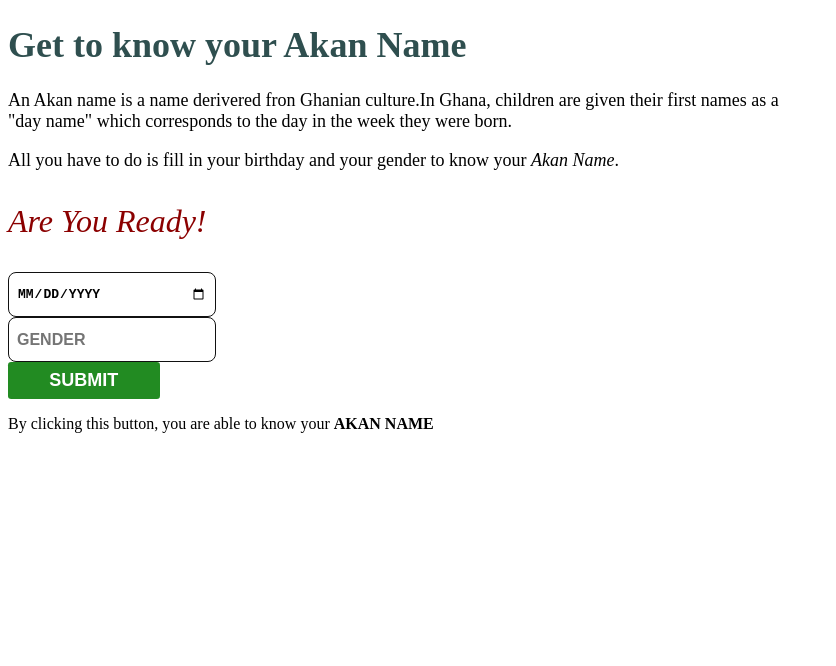
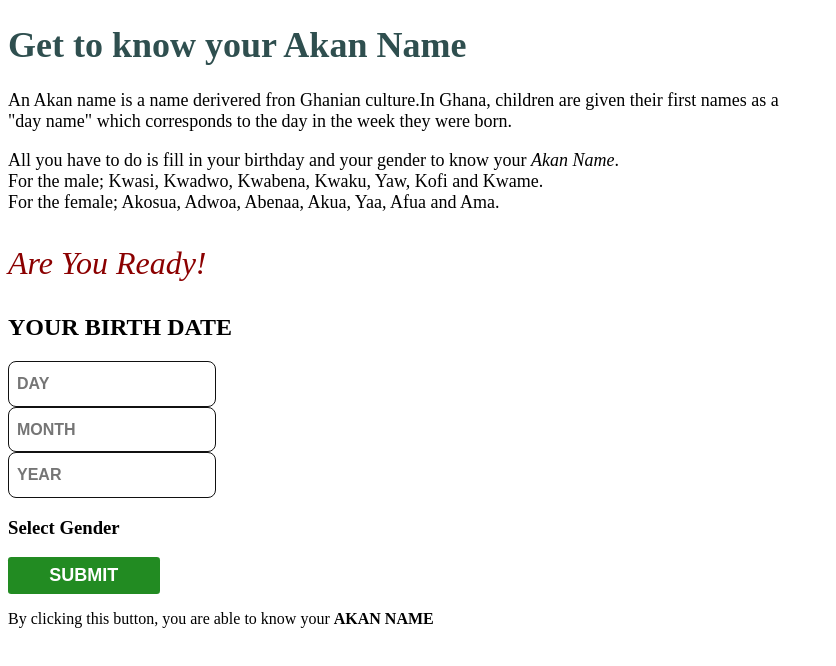
Before and after one commit to HBMakena/Project-two, a plain HTML site: page index.html in a window 1280 px wide. Shown: the whole page, without its empty margins (0-836 px from the left). Drawn offline with Linux system fonts and the light colour scheme.

Commit message:
added inputs

```diff
--- a/index.html
+++ b/index.html
@@ -16,7 +16,11 @@
       are given their first names as a <br>"day name" which corresponds to the day in
       the week they were born.</p>
     <p>
-      All you have to do is fill in your birthday and your gender to know your <em>Akan Name</em>.
+      All you have to do is fill in your birthday and your gender to know your <em>Akan Name</em>.<br>
+      For the male;
+      Kwasi, Kwadwo, Kwabena, Kwaku, Yaw, Kofi and Kwame.<br>
+      For the female;
+      Akosua, Adwoa, Abenaa, Akua, Yaa, Afua and Ama.
     </p>
     </div>
     <div class="important">
@@ -25,12 +29,17 @@
     </p>
     </div>
 <div class="form-wrapper">
+    <h2>YOUR BIRTH DATE</h2>
     <div>
-        <input type="date" placeholder="Date of Birth">
+        <input type="text" placeholder="DAY">
     </div>
-    <div>
-        <input type="text, checkbox" placeholder="Gender">
-    </div>
+   <div>
+       <input type="text" placeholder="MONTH">
+   </div>
+   <div>
+       <input type="text" placeholder="YEAR">
+   </div>
+   <h3>Select Gender</h3>
     <div>
       <button>SUBMIT</button>
     </div>
@@ -40,5 +49,6 @@
       <strong>AKAN NAME</strong>
     </p>
       </div>
+      <script src="/JS/main.js"></script>
   </body>
 </html>
```
